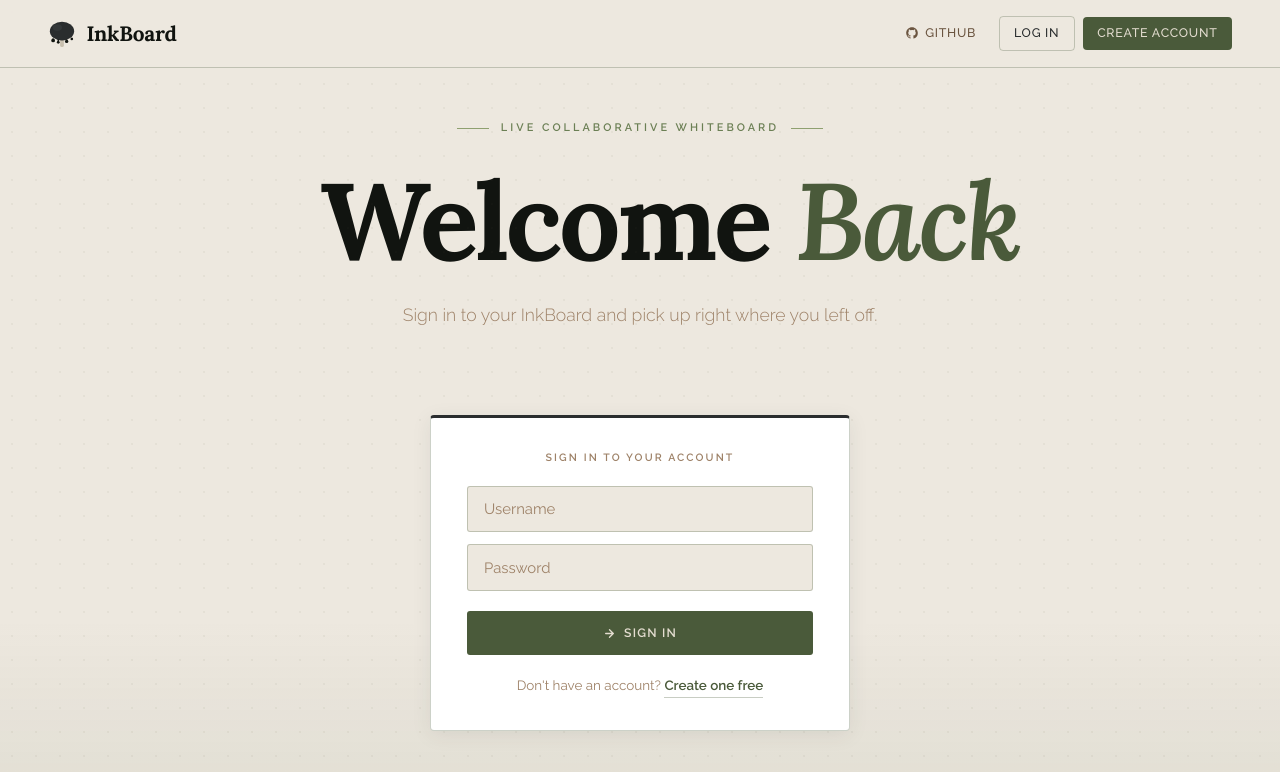
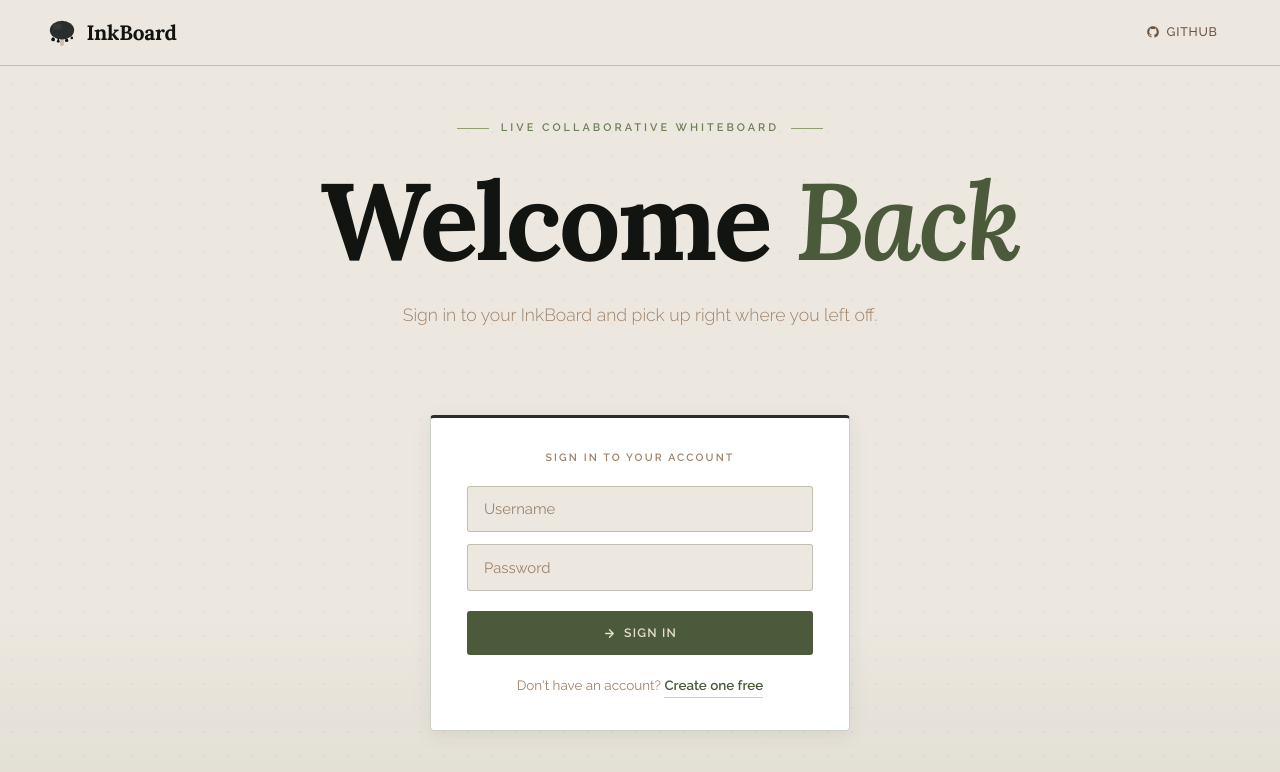
Before and after one commit to COP4331C-Team18/Large-Group-Project, a React (Vite) app in the folder frontend/: page /login in a window 1280 px wide. Shown: the top 772 px of the page. Built offline with nearby package versions, Linux system fonts and the light colour scheme.

Commit message:
Remove unessary elements

```diff
--- /dev/null
+++ b/frontend/src/components/login/LoginNavBar.tsx
@@ -0,0 +1,57 @@
+import InkcapLogo from '@/components/common/InkcapLogo';
+
+// GitHub SVG icon
+function GitHubIcon() {
+  return (
+    <svg className="w-[14px] h-[14px]" viewBox="0 0 24 24" fill="currentColor">
+      <path d="M12 2C6.477 2 2 6.484 2 12.017c0 4.425 2.865 8.18 6.839 9.504.5.092.682-.217.682-.483 0-.237-.008-.868-.013-1.703-2.782.605-3.369-1.343-3.369-1.343-.454-1.158-1.11-1.466-1.11-1.466-.908-.62.069-.608.069-.608 1.003.07 1.531 1.032 1.531 1.032.892 1.53 2.341 1.088 2.91.832.092-.647.35-1.088.636-1.338-2.22-.253-4.555-1.113-4.555-4.951 0-1.093.39-1.988 1.029-2.688-.103-.253-.446-1.272.098-2.65 0 0 .84-.27 2.75 1.026A9.564 9.564 0 0112 6.844c.85.004 1.705.115 2.504.337 1.909-1.296 2.747-1.027 2.747-1.027.546 1.379.202 2.398.1 2.651.64.7 1.028 1.595 1.028 2.688 0 3.848-2.339 4.695-4.566 4.943.359.309.678.92.678 1.855 0 1.338-.012 2.419-.012 2.747 0 .268.18.58.688.482A10.019 10.019 0 0022 12.017C22 6.484 17.522 2 12 2z" />
+    </svg>
+  );
+}
+
+export default function Navbar() {
+  return (
+    <nav
+      className="
+        fixed top-0 left-0 right-0 z-[200]
+        flex items-center justify-between gap-8
+        px-12 py-4
+        bg-[rgba(237,232,223,0.93)] backdrop-blur-md
+        border-b border-[rgba(74,90,58,0.28)]
+      "
+    >
+      {/* Logo */}
+      <a
+        href="/"
+        className="
+          flex items-center gap-[0.65rem]
+          font-serif text-[1.3rem] font-bold tracking-[-0.01em]
+          text-ink no-underline
+        "
+      >
+        <InkcapLogo width={28} height={32} />
+        InkBoard
+      </a>
+
+      {/* Nav links */}
+      <div className="flex items-center gap-2">
+        {/* GitHub */}
+        <a
+          href="https://github.com"
+          target="_blank"
+          rel="noopener noreferrer"
+          className="
+            flex items-center gap-[0.4rem]
+            font-sans text-[0.775rem] font-medium tracking-[0.06em] uppercase
+            text-soil px-[0.9rem] py-[0.45rem] rounded
+            transition-colors duration-200
+            hover:text-ink hover:bg-[rgba(74,90,58,0.08)]
+          "
+        >
+          <GitHubIcon />
+          GitHub
+        </a>
+      </div>
+    </nav>
+  );
+}
--- a/frontend/src/pages/LoginPage.tsx
+++ b/frontend/src/pages/LoginPage.tsx
@@ -1,4 +1,4 @@
-import Navbar from '@/components/landing/Navbar'
+import Navbar from '@/components/login/LoginNavBar'
 import Login from '@/components/login/Login';
 
 export default function LoginPage() {
```
